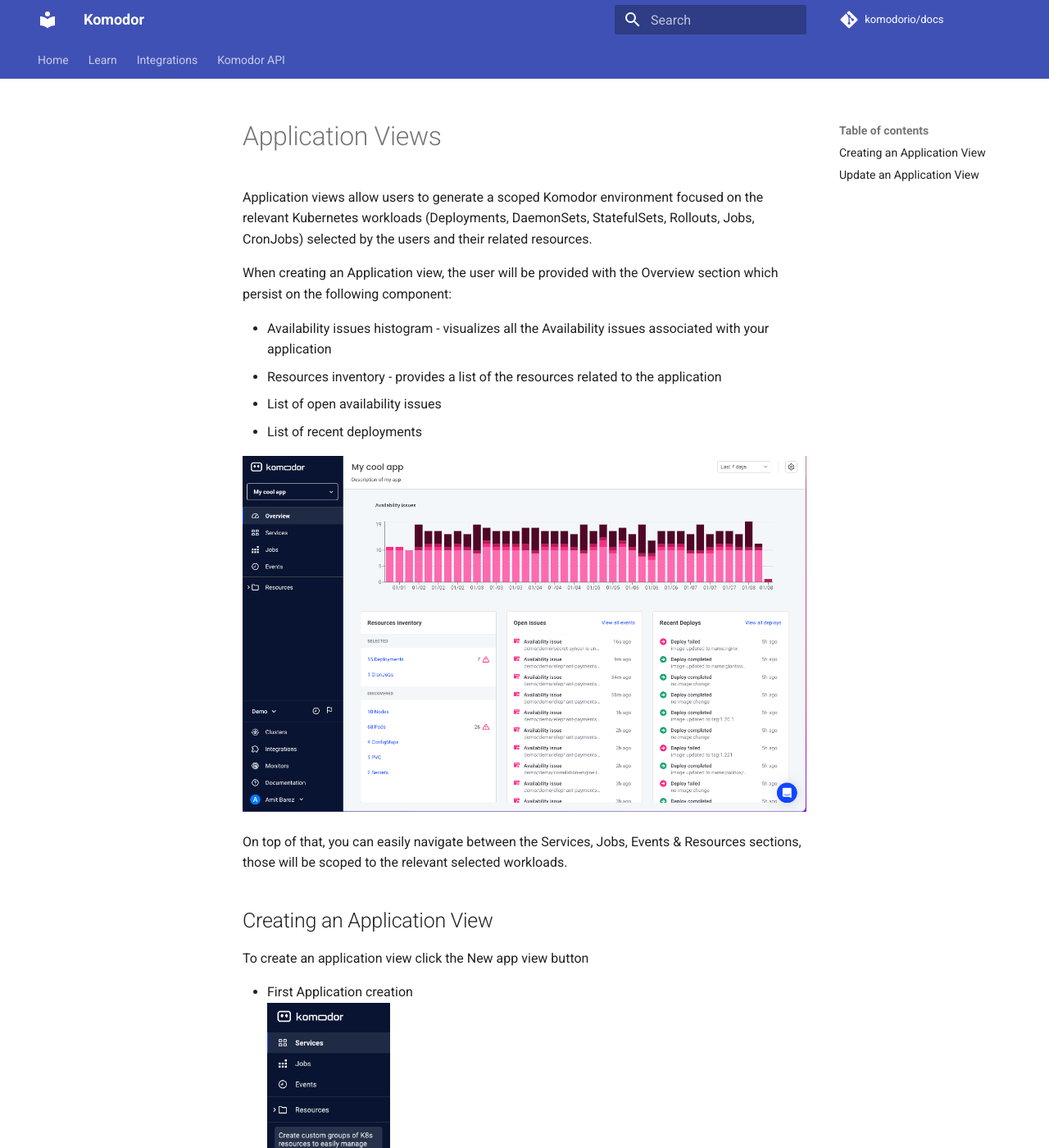
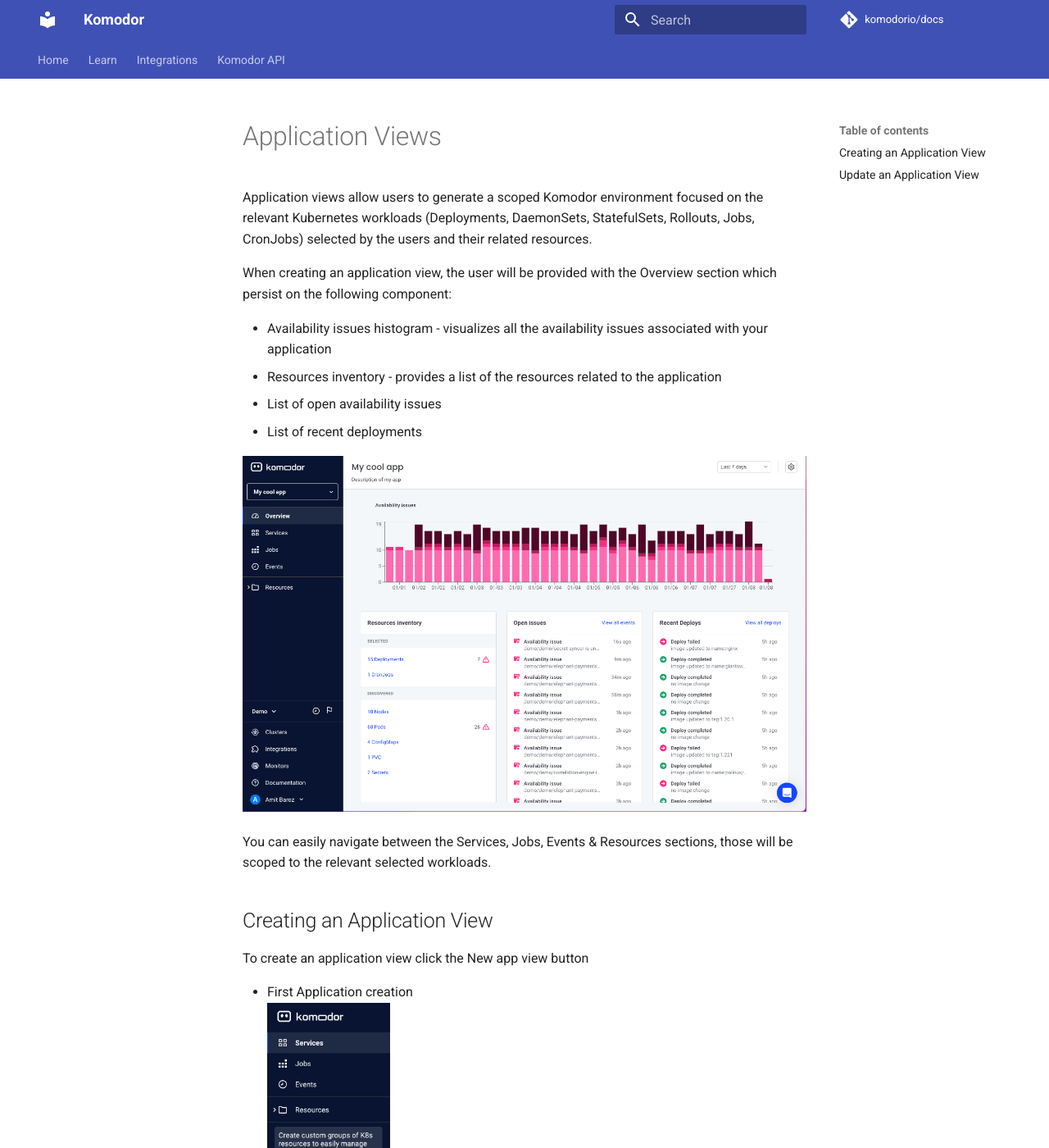
Before and after one commit to komodorio/docs, an MkDocs documentation site: the page built from docs/Learn/Appviews.md, in a window 1280 px wide and 1400 px high. Shown: the whole window at 82% size. Built offline with MkDocs 1.6.1 and Material for MkDocs 9.7.7, drawn with Linux system fonts in a browser that asks for light colours; comment, search, counter and statistics services are not loaded; some of the changed text lies outside the part shown.

Commit message:
fixing capital/small letters

```diff
--- a/docs/Learn/Appviews.md
+++ b/docs/Learn/Appviews.md
@@ -2,25 +2,25 @@
 
 Application views allow users to generate a scoped Komodor environment focused on the relevant Kubernetes workloads (Deployments, DaemonSets, StatefulSets, Rollouts, Jobs, CronJobs) selected by the users and their related resources.
 
-When creating an Application view, the user will be provided with the Overview section which persist on the following component:
+When creating an application view, the user will be provided with the Overview section which persist on the following component:
 
-- Availability issues histogram - visualizes all the Availability issues associated with your application
+- Availability issues histogram - visualizes all the availability issues associated with your application
 - Resources inventory - provides a list of the resources related to the application
 - List of open availability issues
 - List of recent deployments
 
 <img src="./img/app-view-overview.png" width="1000">
 
-On top of that, you can easily navigate between the Services, Jobs, Events & Resources sections, those will be scoped to the relevant selected workloads.
+You can easily navigate between the Services, Jobs, Events & Resources sections, those will be scoped to the relevant selected workloads.
 
 ## Creating an Application View
 To create an application view click the New app view button
 
 - First Application creation
 <img src="./img/appview-create-nav.png" width="150">
-- Add additonal Application - Open the list box on the top of the navigation toolbar
+- Add additonal application - Open the list box on the top of the navigation toolbar
 <img src="./img/new-app-view-listbox.png" width="150">
-- Specify your Application configurations, name, description and selected services
+- Specify your application configurations, name, description and selected services
 <img src="./img/create-app-view.png" width="1000">
 - Save your application view by selecting Create app view
 
```
